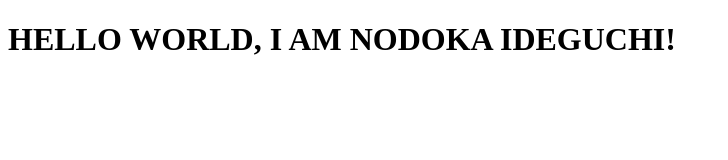
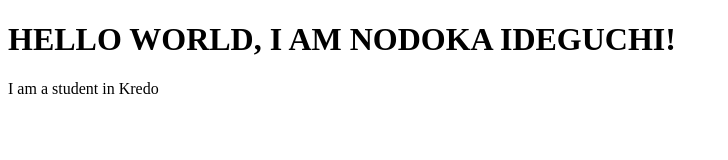
Before and after one commit to NDK1116/NDK1116.github.io, a plain HTML site: page index.html in a window 1280 px wide. Shown: the whole page, without its empty margins (0-728 px from the left). Drawn offline with Linux system fonts and the light colour scheme.

Commit message:
Second Commit

```diff
--- a/index.html
+++ b/index.html
@@ -8,5 +8,6 @@
 </head>
 <body>
     <h1>HELLO WORLD, I AM NODOKA IDEGUCHI!</h1>
+    <p>I am a student in Kredo</p>
 </body>
 </html>
```
